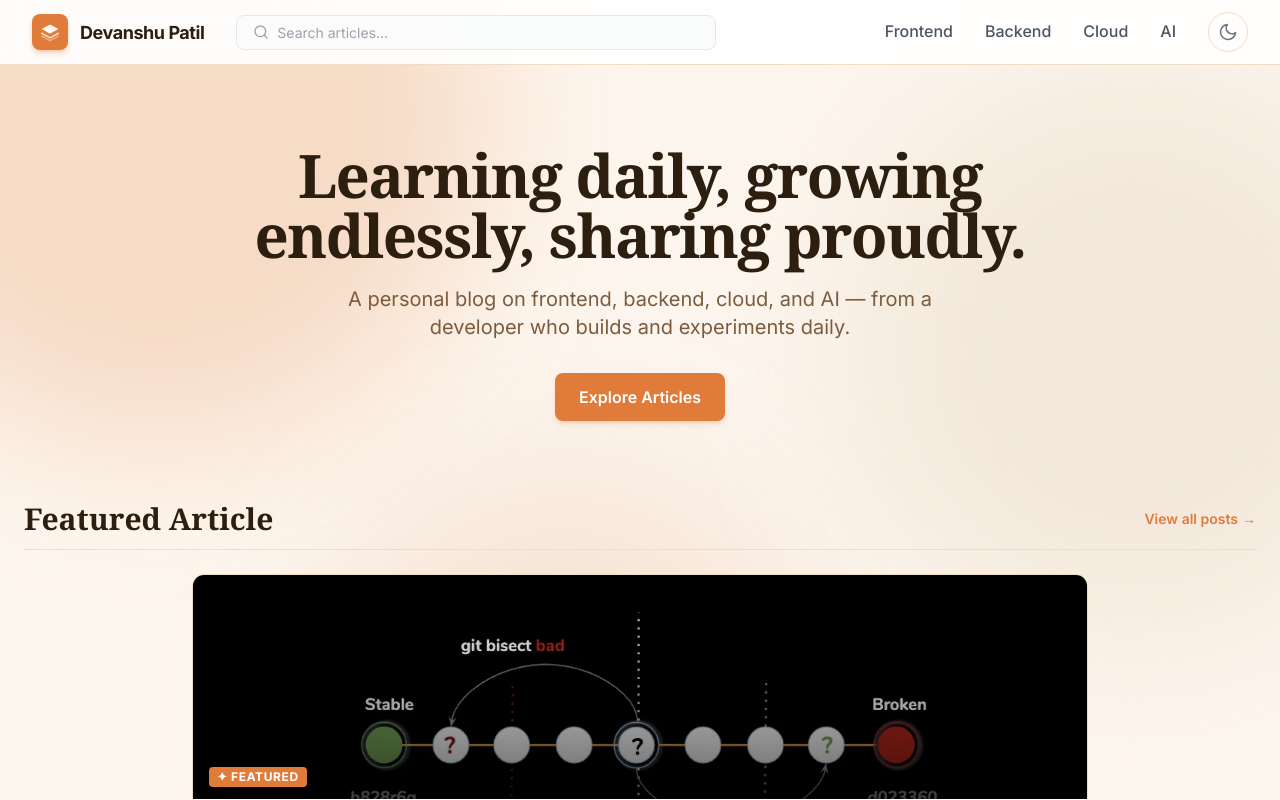
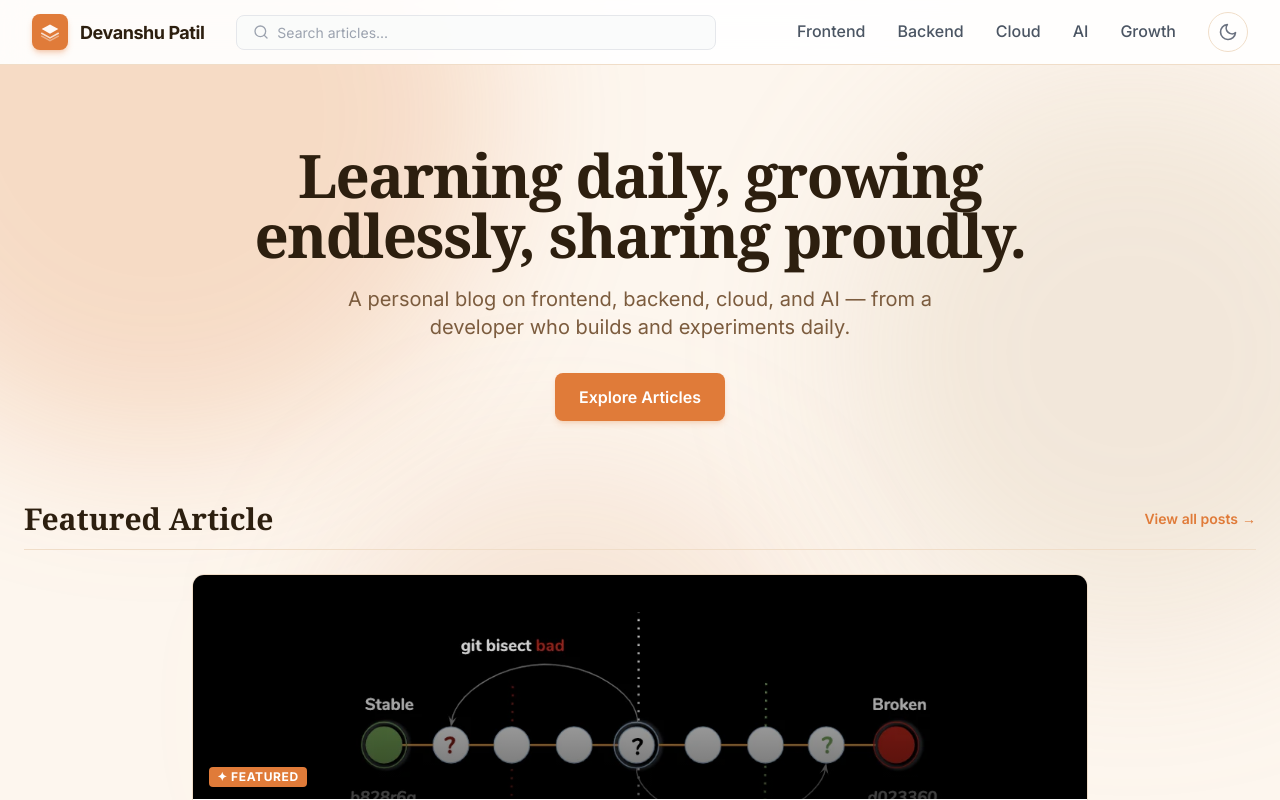
Before and after one commit to devanshupatil/Blog, a React (Vite) app: page / in a window 1280 px wide. Shown: the top 800 px of the page. Built offline with nearby package versions, Linux system fonts and the light colour scheme.

Commit message:
add Growth category to header navigation and category pages

```diff
--- a/src/components/Header.tsx
+++ b/src/components/Header.tsx
@@ -3,7 +3,7 @@ import { useState } from 'react'
 import { useDarkMode } from '../hooks/useDarkMode'
 import { SearchBar } from './SearchBar'
 
-const CATEGORIES = ['Frontend', 'Backend', 'Cloud', 'AI'] as const
+const CATEGORIES = ['Frontend', 'Backend', 'Cloud', 'AI', 'Growth'] as const
 
 // Blog layers logo — matches Sachin Ghait's style icon
 function BlogLogo() {
```
